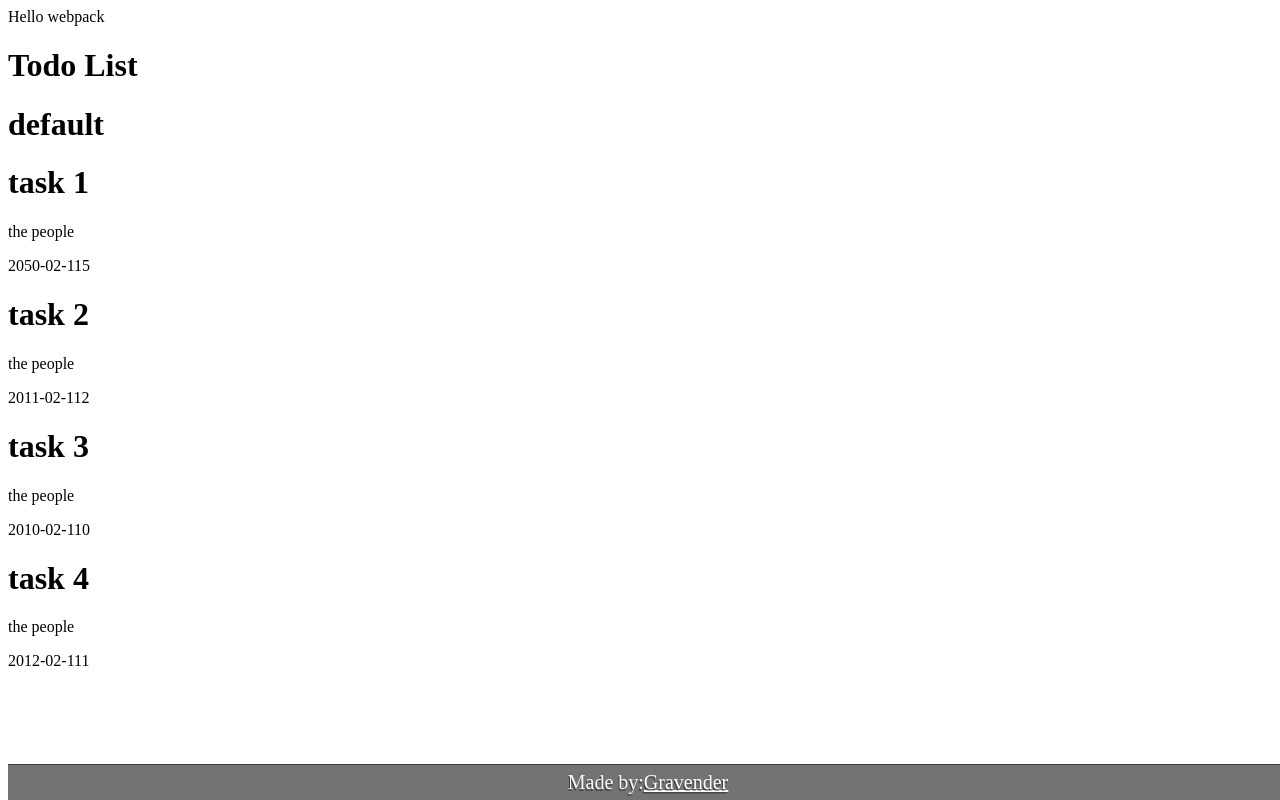
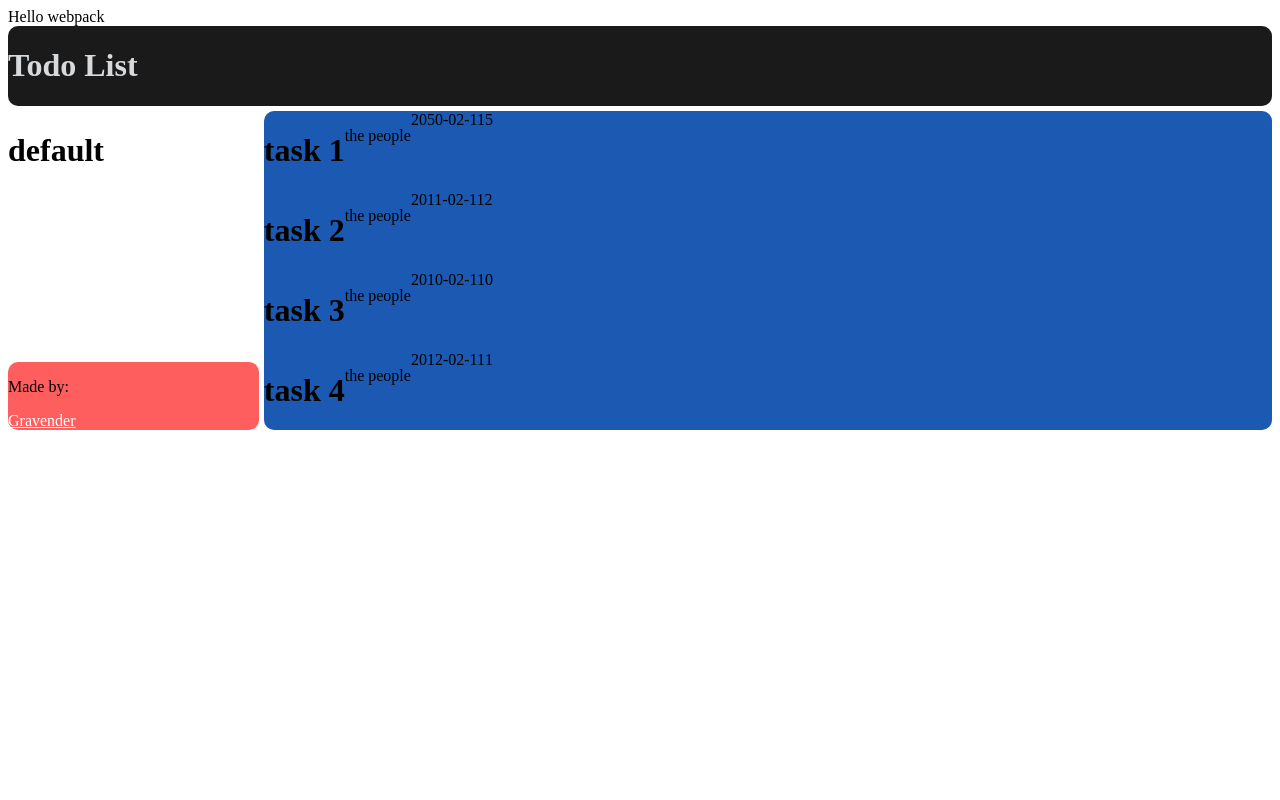
Before and after one commit to Gravender/todo-list, a website built with webpack: page dist/index.html in a window 1280 px wide. Built offline with nearby package versions, Linux system fonts and the light colour scheme.

Commit message:
basic css outline of webpage -deleted redundant code in f ooter -Created grid layout of webpage

```diff
--- a/src/css/style.css
+++ b/src/css/style.css
@@ -1,32 +1,57 @@
 :root {
-    --font-color: #eee;
+    --font-color: #d7dadc;
     --font-color-dark: #aaa;
-    --border-color: rgba(34, 34, 34, 0.63);
-    --background-light: #1f1f1f6c;
+    --background-footer: rgba(255, 0, 0, 0.63);
+    --background-header: #1a1a1b;
+    --background-task: #1c59b3;
     --cream: #ece9ce;
     --background: #a5b3d6;
     --backgroun-contact: #af46af;
 }
-
-a {
-    color: white;
-    font-size: 20px;
-    font-weight: 500;
-    text-shadow: -1px 1.5px 0px rgba(0, 0, 0, 0.4);
+/* #region content */
+#content{
+    height: 100%;
+    width: 100%;
+    display: inline-grid;
+    grid-template: 0.25fr 1fr 0.25fr/ 0.5fr 1fr 1fr;
+    gap: 5px;
+    grid-template-areas:
+    "header header header"
+    "projects tasks tasks"
+    "footer tasks tasks";
 }
 
+/* #endregion */
+/* #region header */
+header{
+    grid-area: header;
+    background-color: var(--background-header);
+    color: var(--font-color);
+    border-radius: 10px;
+}
+/* #endregion */
+/* #region tasks */
+.tasks{
+    grid-area: tasks;
+    background-color: var(--background-task);
+    border-radius: 10px;
+    display:flex;
+    flex-direction: column;
+}
+/* #region task */
+.task{
+    flex: 1;
+    display:flex;
+}
+/* #endregion */
+/* #endregion */
+/* #region footer */
 footer {
-    display: flex;
-    background-color: var(--border-color);
-    width: 100%;
-    height: 35px;
-    position: fixed;
-    align-items: center;
-    justify-content: center;
-    bottom: 0;
-    font-size: 20px;
-    font-weight: 500;
-    color: rgba(255, 255, 255, 0.95);
-    text-shadow: -1px 1.5px 0px rgba(0, 0, 0, 0.4);
-    border-top: 1px solid var(--border-color);
+    grid-area: footer;
+    background-color: var(--background-footer);
+    border-radius: 10px;
 }
+footer > a{
+    color: white;
+}
+/* #endregion */
--- a/src/static-page/footer.js
+++ b/src/static-page/footer.js
@@ -1,5 +1,4 @@
 function loadFooter(){
-    const body = document.querySelector('body');
 
     const footer = document.createElement('footer');
     const para = document.createElement('p');
```
